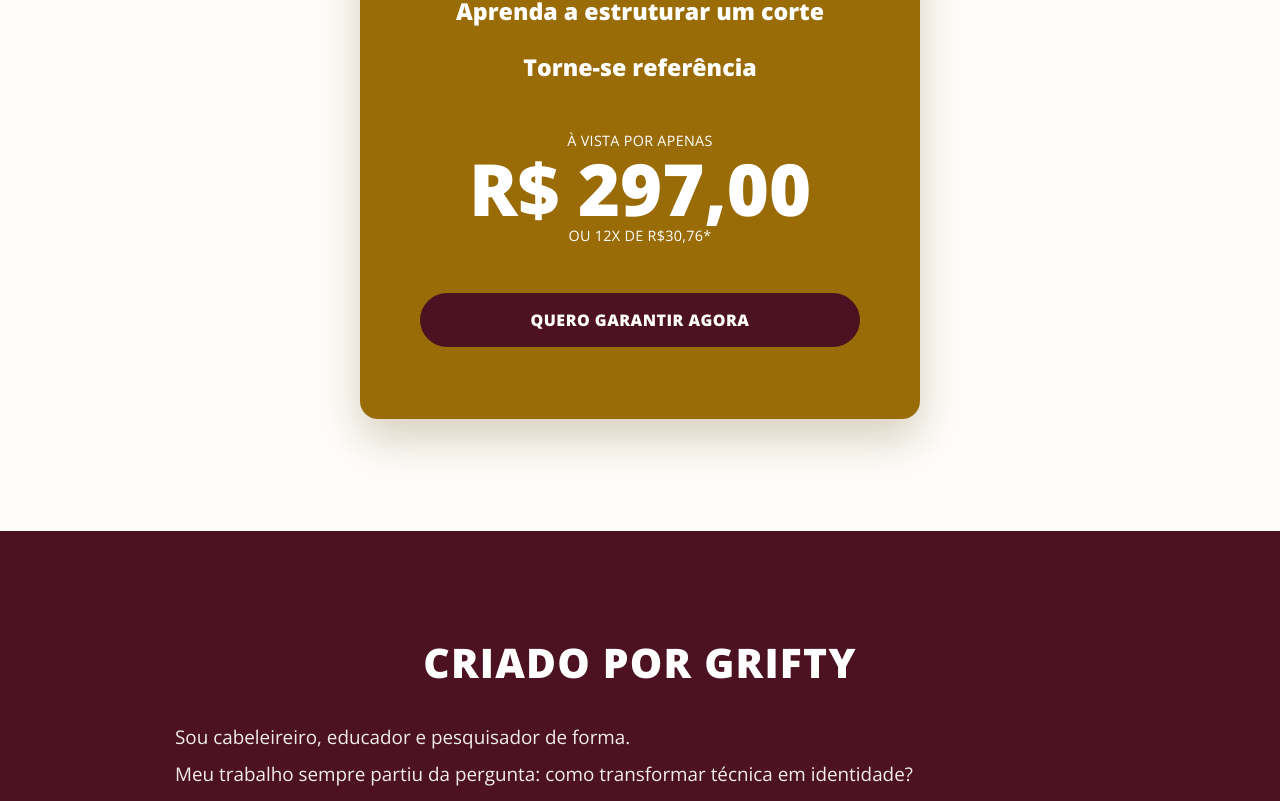
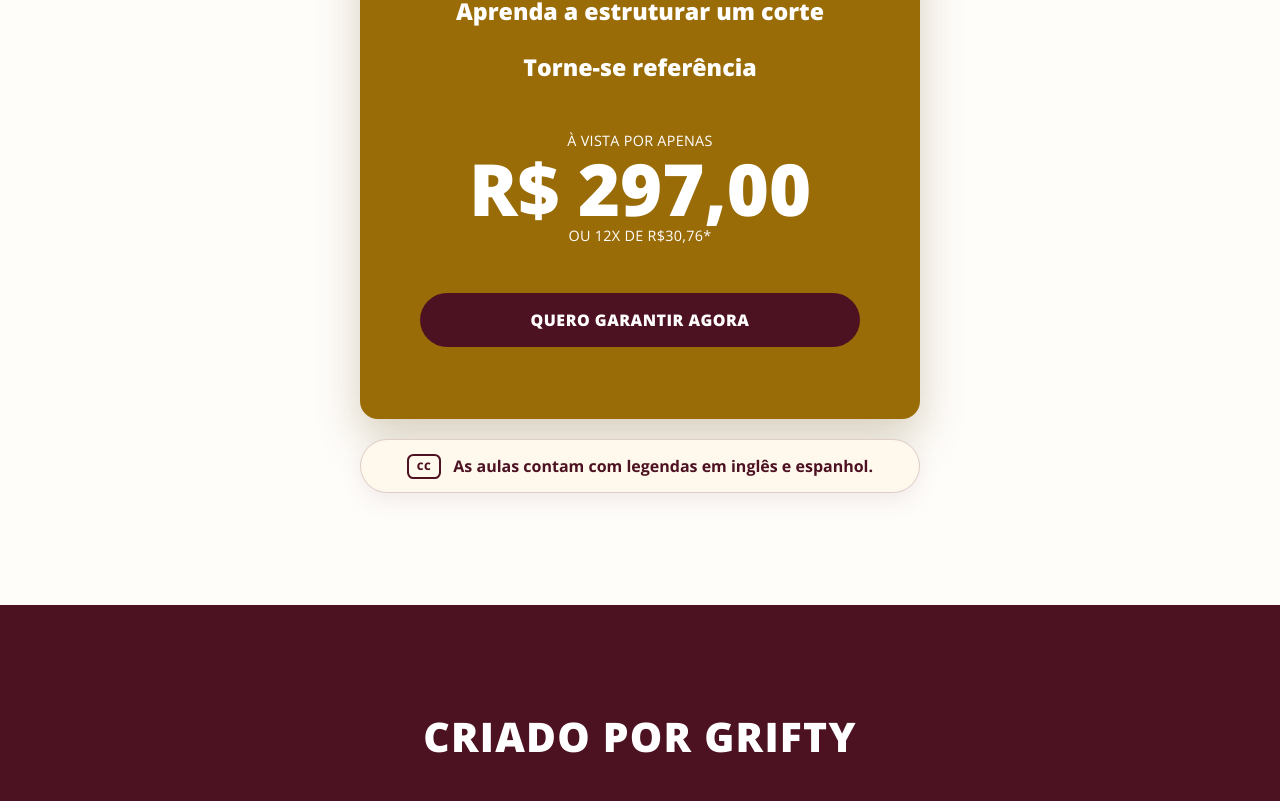
Before and after one commit to 3ielzinh/grifty, a React (Vite) app: page /babyshag in a window 1280 px wide. Shown: the part 3125-3926 px from the top of the page. Built offline with nearby package versions, Linux system fonts and the light colour scheme; no server answers.

Commit message:
feat: informa legendas do Baby Shaggy

```diff
--- a/src/i18n/translations.js
+++ b/src/i18n/translations.js
@@ -177,6 +177,7 @@ const translations = {
         price: "R$ 297,00",
         installment: "OU 12X DE R$30,76*",
         cta: "QUERO GARANTIR AGORA",
+        subtitles: "As aulas contam com legendas em inglês e espanhol.",
       },
       author: {
         heading: "CRIADO POR GRIFTY",
@@ -394,6 +395,7 @@ const translations = {
         price: "R$ 297,00",
         installment: "OR 12 PAYMENTS OF R$ 30.76*",
         cta: "I WANT TO GET ACCESS NOW",
+        subtitles: "Video lessons include subtitles in English and Spanish.",
       },
       author: {
         heading: "CREATED BY GRIFTY",
@@ -611,6 +613,7 @@ const translations = {
         price: "R$ 297,00",
         installment: "O 12 CUOTAS DE R$ 30,76*",
         cta: "QUIERO ACCEDER AHORA",
+        subtitles: "Las clases en video incluyen subtítulos en inglés y español.",
       },
       author: {
         heading: "CREADO POR GRIFTY",
--- a/src/pages/babyshaggy/components/PP5/PP5.css
+++ b/src/pages/babyshaggy/components/PP5/PP5.css
@@ -1,6 +1,9 @@
 .pp5-section {
   display: flex;
+  flex-direction: column;
+  align-items: center;
   justify-content: center;
+  gap: 1.25rem;
   scroll-margin-top: 1rem;
   padding: clamp(4rem, 9vw, 7rem) 1rem;
   background: #fffdfa;
@@ -65,3 +68,42 @@
 }
 
 .pp5-cta-button:hover { transform: translateY(-2px); background: #65162d; }
+
+.pp5-subtitle-note {
+  display: flex;
+  width: min(100%, 560px);
+  align-items: center;
+  justify-content: center;
+  gap: .75rem;
+  margin: 0;
+  border: 1px solid rgba(77, 18, 34, .18);
+  border-radius: 999px;
+  padding: .85rem 1rem;
+  background: #fff8ed;
+  color: var(--baby-wine);
+  font-size: clamp(.9rem, 2vw, 1rem);
+  font-weight: 700;
+  line-height: 1.4;
+  text-align: center;
+  box-shadow: 0 8px 24px rgba(77, 18, 34, .08);
+}
+
+.pp5-subtitle-icon {
+  display: grid;
+  width: 2.15rem;
+  height: 1.55rem;
+  flex: 0 0 auto;
+  place-items: center;
+  border: 2px solid currentColor;
+  border-radius: .4rem;
+  font-size: .65rem;
+  font-weight: 800;
+  letter-spacing: .05em;
+  line-height: 1;
+}
+
+@media (max-width: 380px) {
+  .pp5-subtitle-note {
+    border-radius: 16px;
+  }
+}
--- a/src/pages/babyshaggy/components/PP5/PP5.jsx
+++ b/src/pages/babyshaggy/components/PP5/PP5.jsx
@@ -25,6 +25,11 @@ export default function PP5() {
           {t("baby.offer.cta")}
         </a>
       </div>
+
+      <p className="pp5-subtitle-note">
+        <span className="pp5-subtitle-icon" aria-hidden="true">CC</span>
+        <span>{t("baby.offer.subtitles")}</span>
+      </p>
     </section>
   );
 }
```
